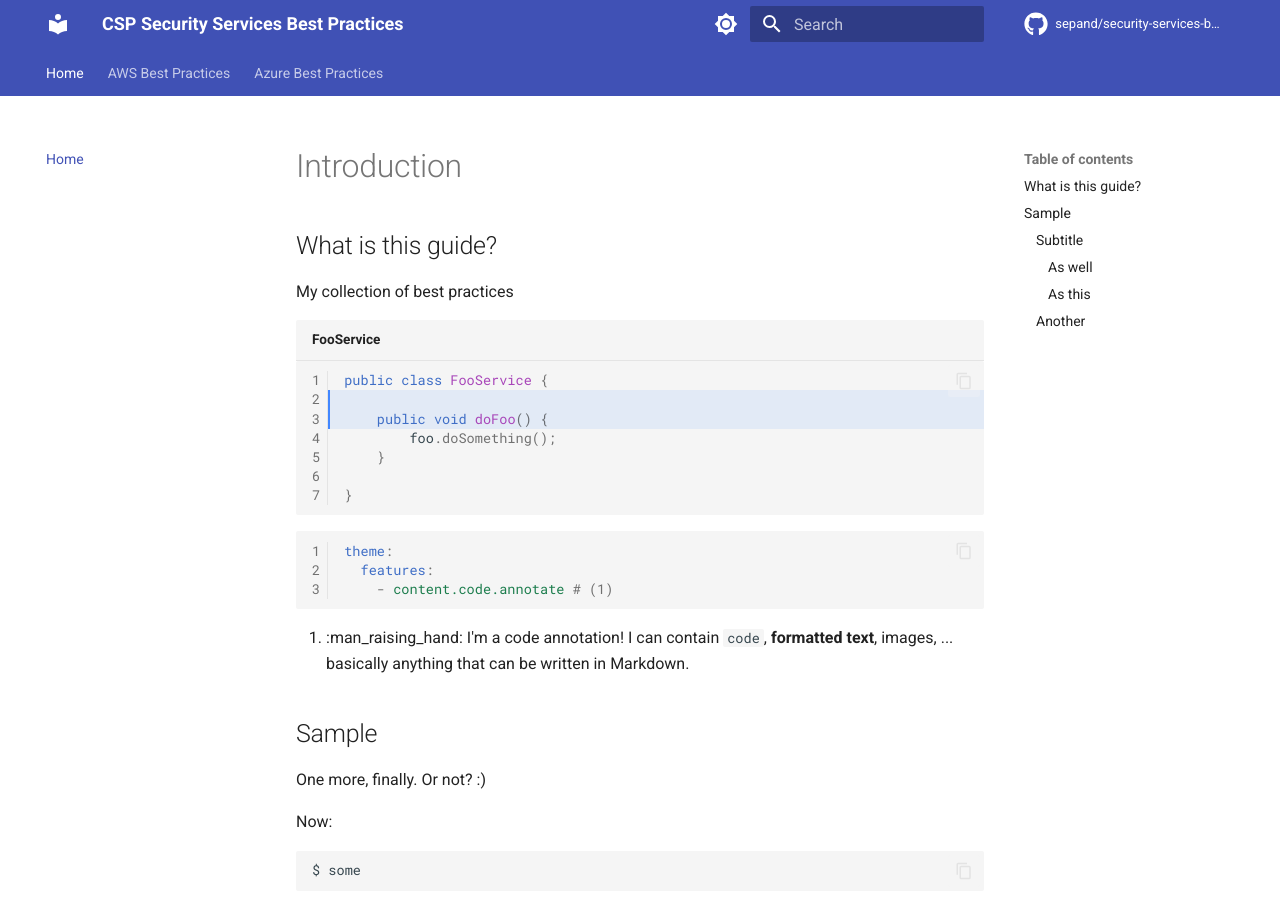
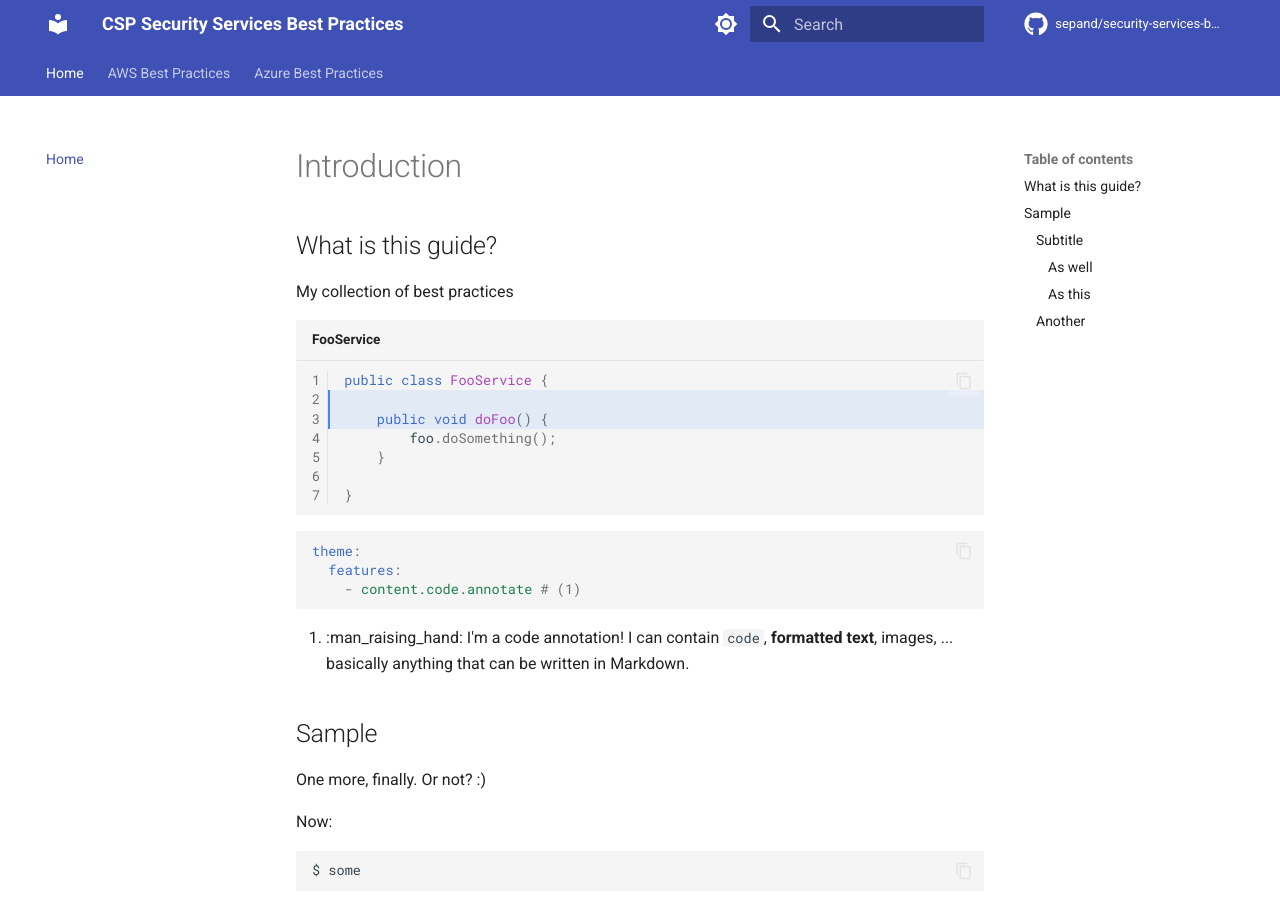
Before and after one commit to sepand/sepand.github.io, an MkDocs documentation site: the page built from docs/en/index.md, in a window 1280 px wide and 900 px high. Built offline with MkDocs 1.6.1 and Material for MkDocs 9.7.7, drawn with Linux system fonts in a browser that asks for light colours; comment, search, counter and statistics services are not loaded.

Commit message:
Update index.md

````diff
--- a/docs/en/index.md
+++ b/docs/en/index.md
@@ -16,7 +16,7 @@ public class FooService {
 }
 ```
 
-``` yaml linenums="1"
+``` yaml
 theme:
   features:
     - content.code.annotate # (1)
````
